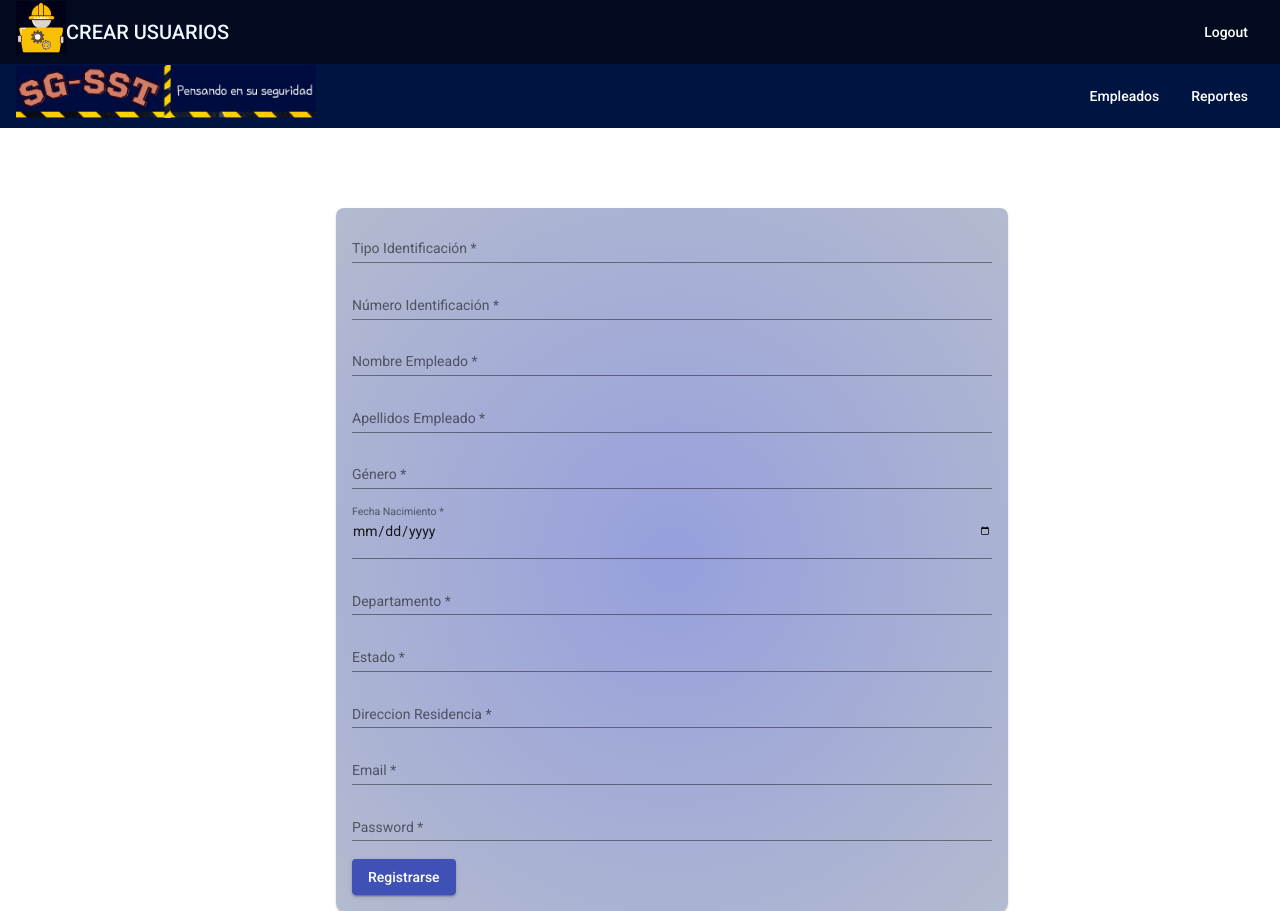
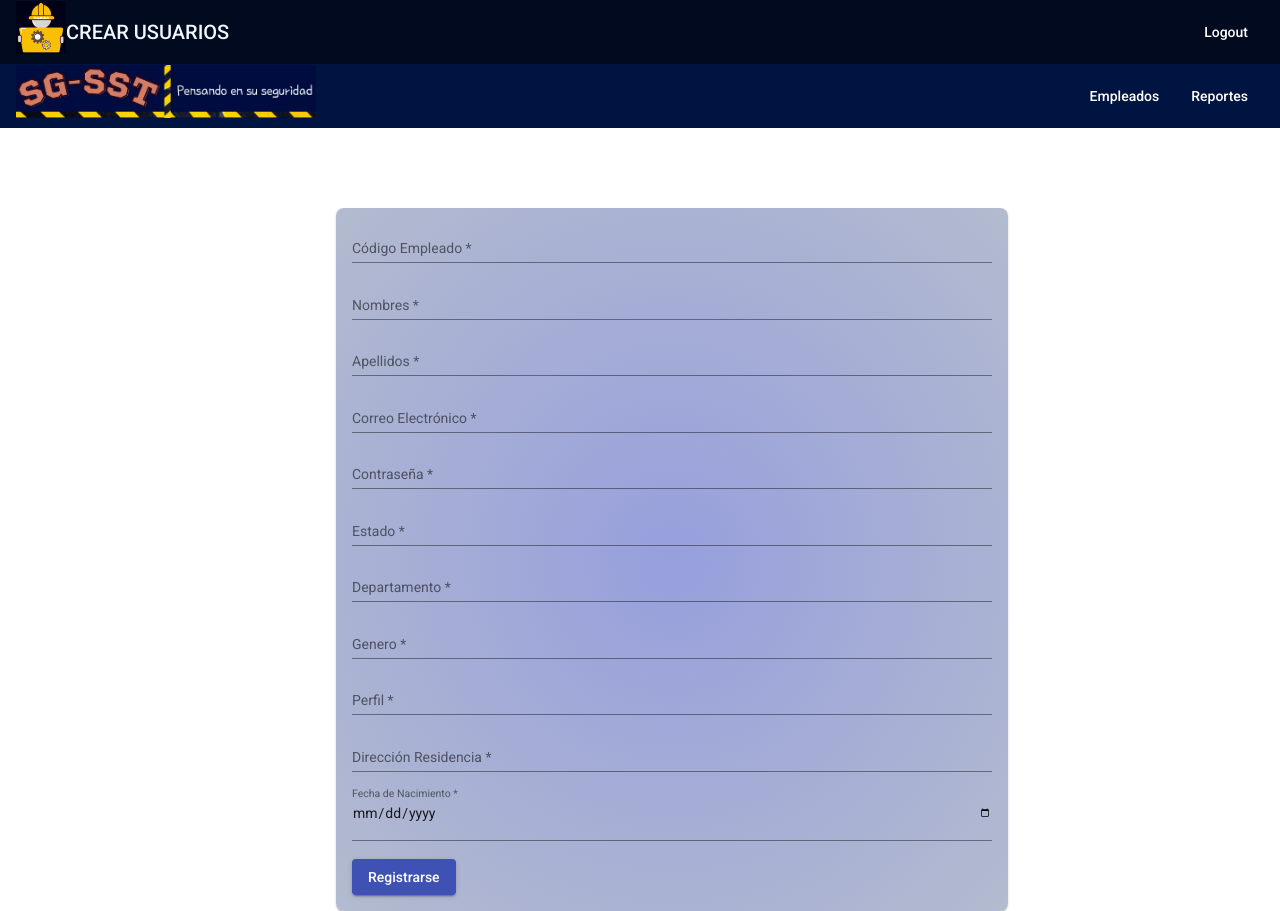
Before and after one commit to amarodruiz19/Proyecto, an Angular app in the folder SG-SST/: page / in a window 1280 px wide. Built offline with nearby package versions, Linux system fonts and the light colour scheme.

Commit message:
04 Ago 2020

```diff
--- a/SG-SST/package.json
+++ b/SG-SST/package.json
@@ -20,6 +20,8 @@
     "@angular/platform-browser": "~12.1.0-",
     "@angular/platform-browser-dynamic": "~12.1.0-",
     "@angular/router": "~12.1.0-",
+    "cors": "^2.8.5",
+    "nodemon": "^2.0.12",
     "rxjs": "~6.6.0",
     "tslib": "^2.2.0",
     "zone.js": "~0.11.4"
--- a/SG-SST/src/app/app.module.ts
+++ b/SG-SST/src/app/app.module.ts
@@ -5,7 +5,8 @@ import { BrowserModule } from '@angular/platform-browser';
 
 import { AppRoutingModule } from './app-routing.module';
 import { AppComponent } from './app.component';
-
+import { HttpClientModule } from '@angular/common/http';
+import { FormsModule, ReactiveFormsModule } from '@angular/forms';
 
 import { HeaderComponent } from './header/header.component';
 import { BrowserAnimationsModule } from '@angular/platform-browser/animations';
@@ -38,6 +39,7 @@ import { RegistrarUsuariosComponent } from './auth/registrar-usuarios/registrar-
   imports: [
     BrowserModule,
     AppRoutingModule,
+    HttpClientModule,
     MatToolbarModule,
     BrowserAnimationsModule,
     MatCardModule,
@@ -45,6 +47,8 @@ import { RegistrarUsuariosComponent } from './auth/registrar-usuarios/registrar-
     MatExpansionModule,
     MatButtonModule,
     MatFormFieldModule,
+    FormsModule,
+    ReactiveFormsModule
 
   ],
   providers: [],
--- a/SG-SST/src/app/auth/registrar-usuarios/registrar-usuarios.component.html
+++ b/SG-SST/src/app/auth/registrar-usuarios/registrar-usuarios.component.html
@@ -15,16 +15,19 @@
 </mat-toolbar>
 
 <mat-card>
-<form>
+<form [formGroup]="profileForm" (ngSubmit)="onSubmit()">
     <mat-form-field>
       <input
         matInput
         type="text"
-        name="tipoIdentificacion"
+        id= "codEmp"
+        formControlName= "codEmp"
+
+
 
         required
 
-        placeholder="Tipo Identificación"
+        placeholder="Código Empleado"
       />
       <!-- <mat-error *ngIf="name.invalid">Campo invalido</mat-error> -->
     </mat-form-field>
@@ -33,11 +36,12 @@
       <input
         matInput
         type="text"
-        name="numeroIdentificacion"
+        id="nombre"
+        formControlName= "nombre"
 
         required
 
-        placeholder="Número Identificación"
+        placeholder="Nombres"
       />
       <!-- <mat-error *ngIf="name.invalid">Campo invalido</mat-error> -->
     </mat-form-field>
@@ -47,11 +51,12 @@
       <input
         matInput
         type="text"
-        name="nombreEmpleado"
+        id="apellido"
+        formControlName= "apellido"
 
         required
 
-        placeholder="Nombre Empleado"
+        placeholder="Apellidos"
       />
       <!-- <mat-error *ngIf="name.invalid">Campo invalido</mat-error> -->
     </mat-form-field>
@@ -60,12 +65,27 @@
     <mat-form-field>
       <input
         matInput
-        type="text"
-        name="apellidosEmpleado"
+        type="email"
+        id="email"
+        formControlName= "email"
 
         required
 
-        placeholder="Apellidos Empleado"
+        placeholder="Correo Electrónico"
+      />
+      <!-- <mat-error *ngIf="name.invalid">Campo invalido</mat-error> -->
+    </mat-form-field>
+
+    <mat-form-field>
+      <input
+        matInput
+        type="password"
+        id="contrasena"
+        formControlName= "contrasena"
+
+        required
+
+        placeholder="Contraseña"
       />
       <!-- <mat-error *ngIf="name.invalid">Campo invalido</mat-error> -->
     </mat-form-field>
@@ -74,24 +94,12 @@
       <input
         matInput
         type="text"
-        name="genero"
+        id="estado"
+        formControlName= "estado"
 
         required
 
-        placeholder="Género"
-      />
-      <!-- <mat-error *ngIf="name.invalid">Campo invalido</mat-error> -->
-    </mat-form-field>
-
-    <mat-form-field>
-      <input
-        matInput
-        type="date"
-        name="fechaNacimiento"
-
-        required
-
-        placeholder="Fecha Nacimiento"
+        placeholder="Estado"
       />
       <!-- <mat-error *ngIf="name.invalid">Campo invalido</mat-error> -->
     </mat-form-field>
@@ -100,7 +108,8 @@
       <input
         matInput
         type="text"
-        name="departamento"
+        id="idDepto"
+        formControlName= "idDepto"
 
         required
 
@@ -113,11 +122,12 @@
       <input
         matInput
         type="text"
-        name="estado"
+        id="genero"
+        formControlName= "genero"
 
         required
 
-        placeholder="Estado"
+        placeholder="Genero"
       />
       <!-- <mat-error *ngIf="name.invalid">Campo invalido</mat-error> -->
     </mat-form-field>
@@ -126,11 +136,12 @@
       <input
         matInput
         type="text"
-        name="direccionResidencia"
+        id="perfil"
+        formControlName= "perfil"
 
         required
 
-        placeholder="Direccion Residencia"
+        placeholder="Perfil"
       />
       <!-- <mat-error *ngIf="name.invalid">Campo invalido</mat-error> -->
     </mat-form-field>
@@ -138,10 +149,11 @@
     <mat-form-field>
       <input
         matInput
-        type="email"
-        name="email"
+        type="text"
+        id="direccion"
+        formControlName= "direccion"
 
-        placeholder="Email"
+        placeholder="Dirección Residencia"
         required
         email
       />
@@ -150,10 +162,11 @@
     <mat-form-field>
       <input
         matInput
-        type="password"
-        name="password"
+        type="date"
+        name="fechaCumple"
+        formControlName= "fechaCumple"
 
-        placeholder="Password"
+        placeholder="Fecha de Nacimiento"
         required
       />
       <!-- <mat-error *ngIf="password.invalid">Campo invalido</mat-error> -->
--- a/SG-SST/src/app/auth/registrar-usuarios/registrar-usuarios.component.ts
+++ b/SG-SST/src/app/auth/registrar-usuarios/registrar-usuarios.component.ts
@@ -1,4 +1,9 @@
 import { Component, OnInit } from '@angular/core';
+import { HttpClient } from '@angular/common/http';
+import { FormBuilder } from '@angular/forms';
+import { Validators } from '@angular/forms';
+import { FormArray } from '@angular/forms';
+
 
 @Component({
   selector: 'app-registrar-usuarios',
@@ -7,9 +12,30 @@ import { Component, OnInit } from '@angular/core';
 })
 export class RegistrarUsuariosComponent implements OnInit {
 
-  constructor() { }
+  constructor(private fb: FormBuilder,private http: HttpClient) { }
+  profileForm = this.fb.group({
+    codEmp:['',Validators.required],
+    nombre: ['', Validators.required],
+    apellido: ['', Validators.required],
+    email: ['', Validators.required],
+    contrasena: ['', Validators.required],
+    estado: ['', Validators.required],
+    idDepto : ['', Validators.required],
+    genero : ['', Validators.required],
+    perfil : ['', Validators.required],
+    direccion : ['', Validators.required],
+    fechaCumple: ['', Validators.required]
+  });
 
+  onSubmit (){
+    console.warn(this.profileForm.value);
+    this.http.post('http://localhost:8080/api/usuario',
+    this.profileForm.value).subscribe( (response) => console.log(response), (error) => console.log(error) )
+  }
   ngOnInit(): void {
   }
 
+
+
+
 }
```
Also changed, not shown: SG-SST/src/app/auth/registrar-usuarios/prueba.html (added, +11 -0 lines), 1 other file (tests, documents, lock files or other folders).
